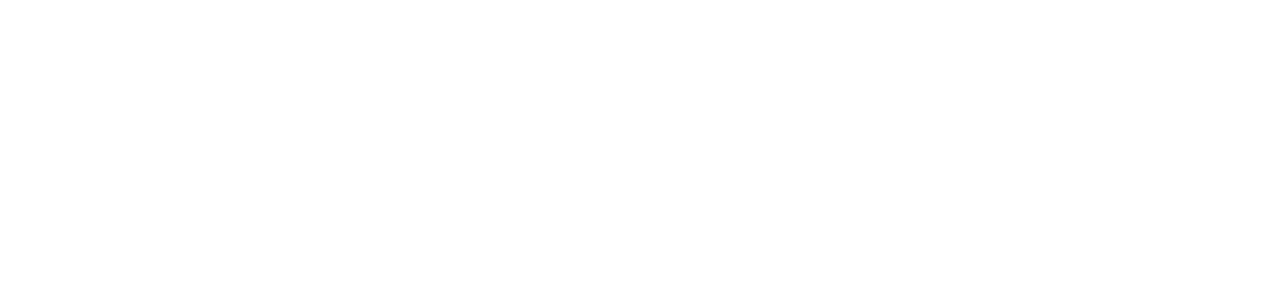
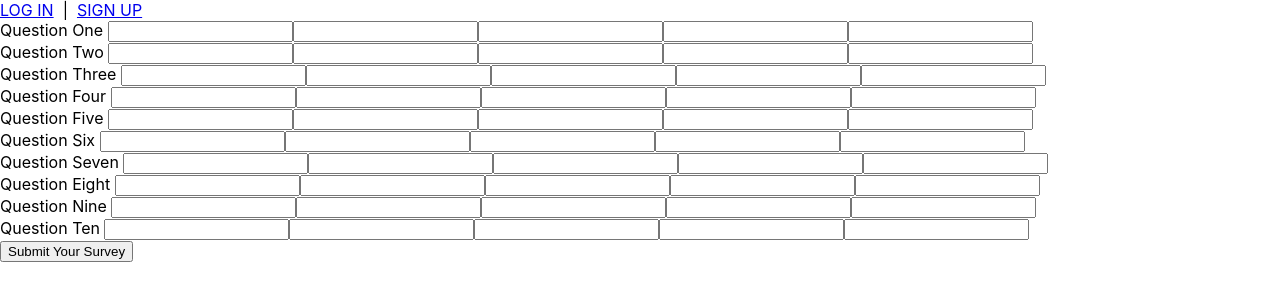
Before and after one commit to RCiv277/Survey, a React (Create React App) app: page /create in a window 1280 px wide. Shown: the top 300 px of the page. Built offline with nearby package versions, Linux system fonts and the light colour scheme.

Commit message:
Creation form components and routing.   Form: Incomplete  Routing: Complete

```diff
--- a/model/entry.js
+++ b/model/entry.js
@@ -7,4 +7,4 @@
     formId: {type:String},
 })
 
-module.exports = mongoose.model("entry" , entrySchema)
+module.exports = mongoose.model("Entry" , entrySchema)
--- a/model/form.js
+++ b/model/form.js
@@ -2,6 +2,8 @@
 
 const formSchema = new mongoose.Schema({
     name: {type: String , maxlength: 30},
+    user: {},
+    hidden: {type: Boolean, default:false},
     question: {type:Array},
     answerA: {type:Array},
     answerB: {type:Array},
@@ -19,4 +21,4 @@
     entriesQ10: {type:Object, default:{a:0 , b:0 , c:0 , d:0}},
 })
 
-module.exports = mongoose.model("form" , formSchema)
+module.exports = mongoose.model("Form" , formSchema)
--- a/server.js
+++ b/server.js
@@ -17,6 +17,7 @@
 app.use(express.static(path.join(__dirname, 'build')));
 
 app.use('/api/users', require('./routes/api/user'));
+app.use('/', require('./routes/surveys'));
 
 
 
--- a/src/components/QuestionForm.jsx
+++ b/src/components/QuestionForm.jsx
@@ -11,10 +11,150 @@
         answerCForm:[null,null,null,null,null,null,null,null,null,null],
         answerDForm:[null,null,null,null,null,null,null,null,null,null],
     }
+
+
+    qForm = () =>    {
+
+        for(let i = 1; i <= 10; i++){
+            return(
+
+                <div className='Question Card'>
+                    <ls>
+
+                        <label> {this.state.questionsForm[i - 1]} </label>
+                        <input type='text' name={`q${i}`}/>
+                        <input type='text' name='a'/>
+                        <input type='text' name='b'/>
+                        <input type='text' name='c'/>
+                        <input type='text' name='d'/>
+                    </ls>
+                </div>
+            )
+        }
+
+
+
+    }
+
+
     render(){
+
         return(
             <div>
+                <form action="post">
+                <div className='Question Card'>
+                    <ls>
 
+                        <label> {this.state.questionsForm[0]} </label>
+                        <input type='text' name='q1'/>
+                        <input type='text' name='a'/>
+                        <input type='text' name='b'/>
+                        <input type='text' name='c'/>
+                        <input type='text' name='d'/>
+                    </ls>
+                </div>
+                <div className='Question Card'>
+                    <ls>
+
+                        <label> {this.state.questionsForm[1]} </label>
+                        <input type='text' name='q2'/>
+                        <input type='text' name='a'/>
+                        <input type='text' name='b'/>
+                        <input type='text' name='c'/>
+                        <input type='text' name='d'/>
+                    </ls>
+                </div>
+                <div className='Question Card'>
+                    <ls>
+                        <label> {this.state.questionsForm[2]} </label>
+                        <input type='text' name='q3'/>
+                        <input type='text' name='a'/>
+                        <input type='text' name='b'/>
+                        <input type='text' name='c'/>
+                        <input type='text' name='d'/>
+                    </ls>
+                </div>
+                <div className='Question Card'>
+                    <ls>
+
+                        <label> {this.state.questionsForm[3]} </label>
+                        <input type='text' name='q4'/>
+                        <input type='text' name='a'/>
+                        <input type='text' name='b'/>
+                        <input type='text' name='c'/>
+                        <input type='text' name='d'/>
+                    </ls>
+                </div>
+                <div className='Question Card'>
+                    <ls>
+
+                        <label> {this.state.questionsForm[4]} </label>
+                        <input type='text' name='q5'/>
+                        <input type='text' name='a'/>
+                        <input type='text' name='b'/>
+                        <input type='text' name='c'/>
+                        <input type='text' name='d'/>
+                    </ls>
+                </div>
+                <div className='Question Card'>
+                    <ls>
+
+                        <label> {this.state.questionsForm[5]} </label>
+                        <input type='text' name='q6'/>
+                        <input type='text' name='a'/>
+                        <input type='text' name='b'/>
+                        <input type='text' name='c'/>
+                        <input type='text' name='d'/>
+                    </ls>
+                </div>
+                <div className='Question Card'>
+                    <ls>
+
+                        <label> {this.state.questionsForm[6]} </label>
+                        <input type='text' name='q7'/>
+                        <input type='text' name='a'/>
+                        <input type='text' name='b'/>
+                        <input type='text' name='c'/>
+                        <input type='text' name='d'/>
+                    </ls>
+                </div>
+                <div className='Question Card'>
+                    <ls>
+
+                        <label> {this.state.questionsForm[7]} </label>
+                        <input type='text' name='q8'/>
+                        <input type='text' name='a'/>
+                        <input type='text' name='b'/>
+                        <input type='text' name='c'/>
+                        <input type='text' name='d'/>
+                    </ls>
+                </div>
+                <div className='Question Card'>
+                    <ls>
+
+                        <label> {this.state.questionsForm[8]} </label>
+                        <input type='text' name='q9'/>
+                        <input type='text' name='a'/>
+                        <input type='text' name='b'/>
+                        <input type='text' name='c'/>
+                        <input type='text' name='d'/>
+                    </ls>
+                </div>
+                <div className='Question Card'>
+                    <ls>
+
+                        <label> {this.state.questionsForm[9]} </label>
+                        <input type='text' name='q10'/>
+                        <input type='text' name='a'/>
+                        <input type='text' name='b'/>
+                        <input type='text' name='c'/>
+                        <input type='text' name='d'/>
+                    </ls>
+                </div>
+
+
+                    <input type='submit' value='Submit Your Survey'/>
+                </form>
             </div>
         )
     }
--- a/src/pages/App/App.js
+++ b/src/pages/App/App.js
@@ -5,13 +5,7 @@
 import SignupPage from '../SignupPage/SignupPage';
 import LoginPage from '../LoginPage/LoginPage';
 import userService from '../../utils/userService';
-import tokenService from '../../utils/tokenService';
-
-
-
-
-
-
+import QuestionForm from '../../components/QuestionForm';
 
 class App extends Component {
     state = {
@@ -40,6 +34,15 @@
 
               </div>
             }/>
+            <Route exact path='/create' render={() =>
+              <div>
+              <NavBar
+              user={this.state.user}
+              handleLogout={this.handleLogout}/>
+              <QuestionForm/>
+
+              </div>
+              }/>
           <Route exact path='/signup' render={({ history }) =>
             <SignupPage
             history={history}
```
Also changed, not shown: controllers/form.js (+20 -0 lines), routes/surveys.js (added, +12 -0 lines).
